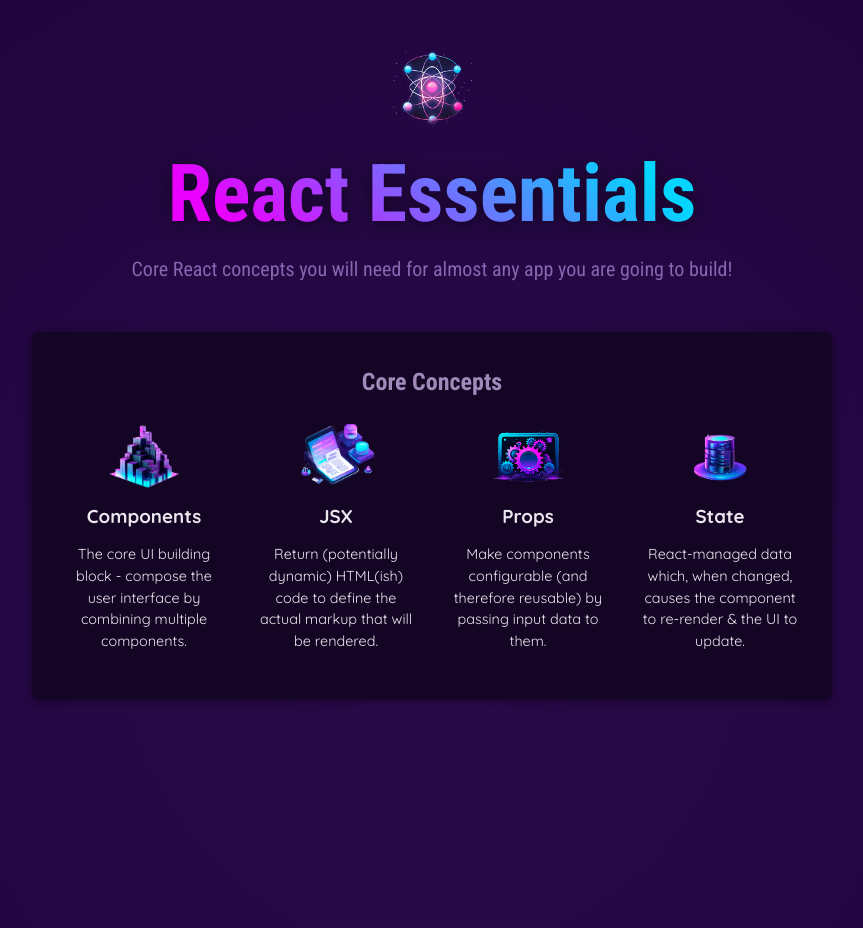
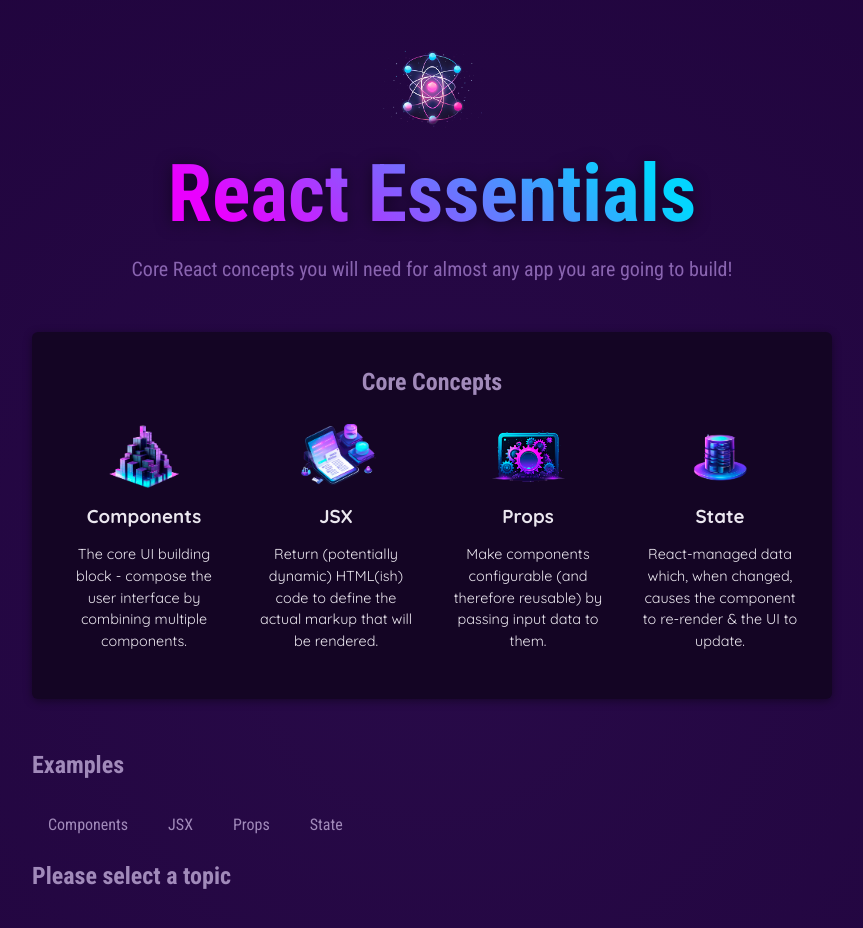
Before and after one commit to yogikorke/01-starting-project, a React (Vite) app: page / in a window 1280 px wide. Shown: the top 928 px of the page, without its empty margins (208-1071 px from the left). Built offline with nearby package versions, Linux system fonts and the light colour scheme.

Commit message:
Implemented state management using useState

```diff
--- a/src/App.jsx
+++ b/src/App.jsx
@@ -1,8 +1,17 @@
+import { useState } from "react";
 import { CORE_CONCEPTS } from "./data";
 import Header from "./components/Header/Header";
 import CoreConcepts from "./components/CoreConcepts/CoreConcept";
+import TabButton from "./components/TabButton/TabButton";
 
 function App() {
+  const [selectedTopic, setSelectedTopic] = useState('Please select a topic');
+
+  function handleSelect(selectedButton) {
+    setSelectedTopic(selectedButton);
+    console.log(selectedButton);
+  }
+
   return (
     <div>
       <Header />
@@ -16,8 +25,18 @@
             <CoreConcepts title={CORE_CONCEPTS[3].title} description={CORE_CONCEPTS[3].description} image={CORE_CONCEPTS[3].image}></CoreConcepts>
           </ul>
         </section>
+        <section id="examples">
+          <h2> Examples </h2>
+          <menu>
+            <TabButton onSelect={() => handleSelect('Components')}>Components</TabButton>
+            <TabButton onSelect={() => handleSelect('JSX')}>JSX</TabButton>
+            <TabButton onSelect={() => handleSelect('Props')}>Props</TabButton>
+            <TabButton onSelect={() => handleSelect('State')}>State</TabButton>
+          </menu>
+          <h2>{selectedTopic}</h2>
+        </section>
       </main>
-    </div>
+    </div >
   );
 }
 
--- /dev/null
+++ b/src/components/TabButton/TabButton.jsx
@@ -0,0 +1,7 @@
+export default function TabButton({ children, onSelect }) {
+    return (
+        <li>
+            <button onClick={onSelect}> {children} </button>
+        </li>
+    );
+}
```
